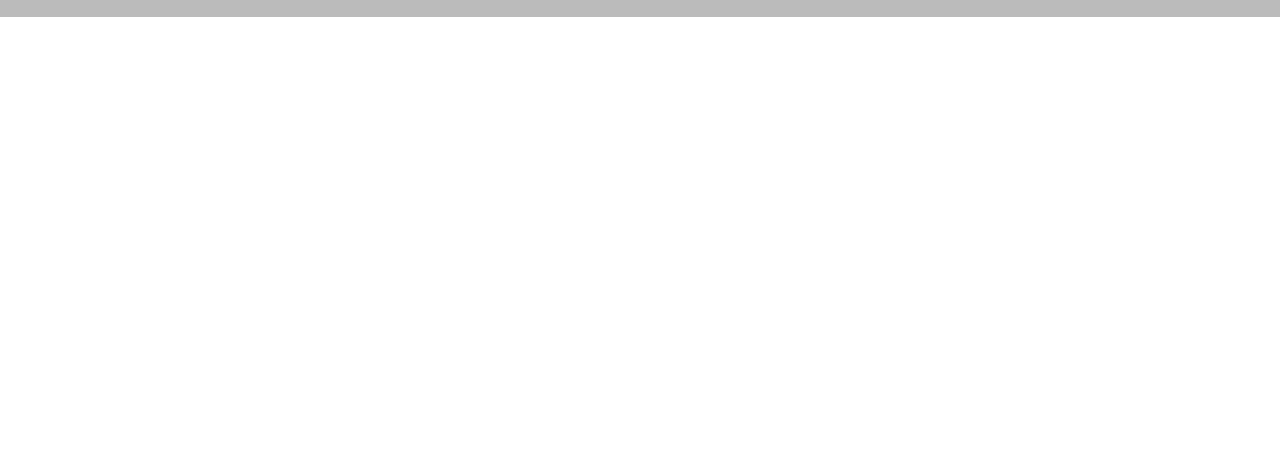
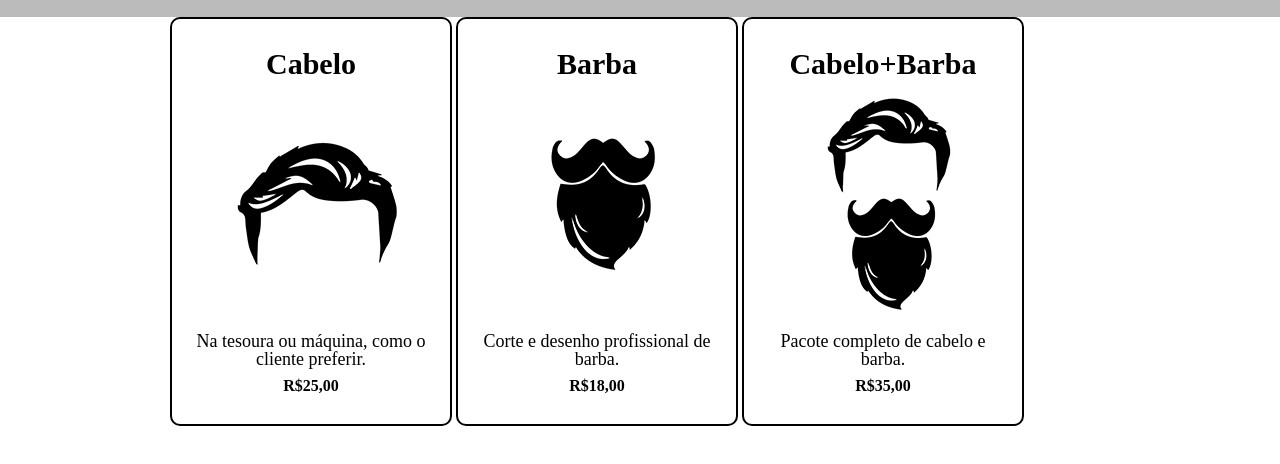
Before and after one commit to iasminaraujoc/barbearia-alura, a plain HTML site: page produtos.html in a window 1280 px wide. Shown: the part 276-740 px from the top of the page. Drawn offline with Linux system fonts and the light colour scheme.

Commit message:
finalizando parte principal

```diff
--- a/produtos.css
+++ b/produtos.css
@@ -27,3 +27,35 @@ nav a{
     font-size: 22px;
     text-decoration: none;
 }
+
+.produtos {
+    width: 940px;
+    margin: 0 auto;
+}
+
+.produtos li {
+    display: inline-block;
+    text-align: center;
+    width: 30%;
+    vertical-align: top;
+    padding: 50px 0;
+    margin: 0 1,5%;
+    padding: 30px 20px;
+    box-sizing: border-box;
+    border: 2px solid #000000;
+    border-radius: 10px;
+}
+
+.produtos h2 {
+    font-size: 30px;
+    font-weight: bold;
+}
+
+.produto-preco {
+    font-weight: bold;
+    padding: 10px 0 0;
+}
+
+.produto-descricao {
+    font-size: 18px;
+}
--- a/produtos.html
+++ b/produtos.html
@@ -20,5 +20,28 @@
                 </nav>
             </div>
         </header>
+
+        <main>
+            <ul class="produtos">
+                <li>
+                    <h2>Cabelo</h2>
+                    <img src="imagens/cabelo.jpg" alt="">
+                    <p class="produto-descricao">Na tesoura ou máquina, como o cliente preferir.</p>
+                    <p class="produto-preco">R$25,00</p>
+                </li>
+                <li>
+                    <h2>Barba</h2>
+                    <img src="imagens/barba.jpg" alt="">
+                    <p class="produto-descricao">Corte e desenho profissional de barba.</p>
+                    <p class="produto-preco">R$18,00</p>
+                </li>
+                <li>
+                    <h2>Cabelo+Barba</h2>
+                    <img src="imagens/cabelo+barba.jpg" alt="">
+                    <p class="produto-descricao">Pacote completo de cabelo e barba.</p>
+                    <p class="produto-preco">R$35,00</p>
+                </li>
+            </ul>
+        </main>
     </body>
 </html>
```
